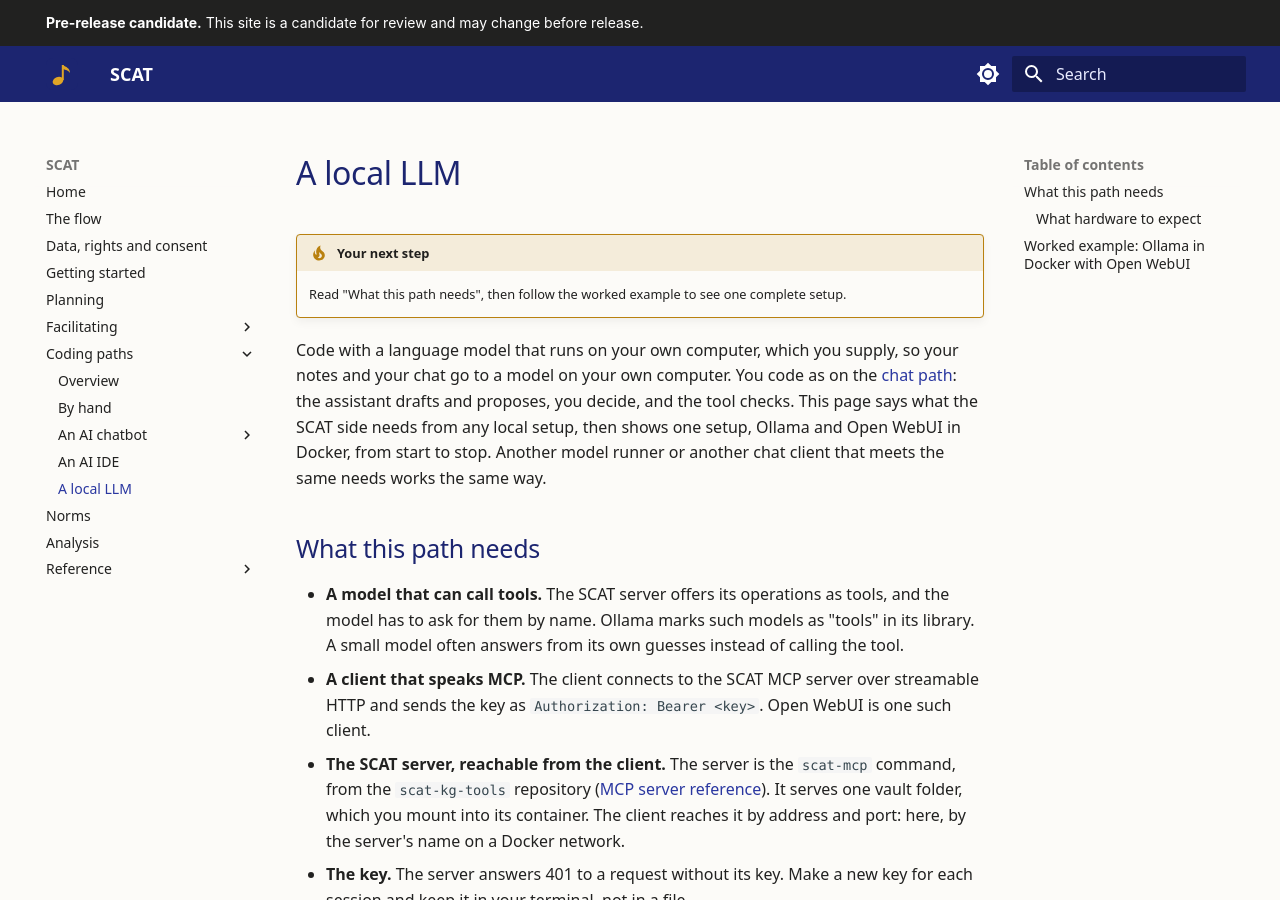
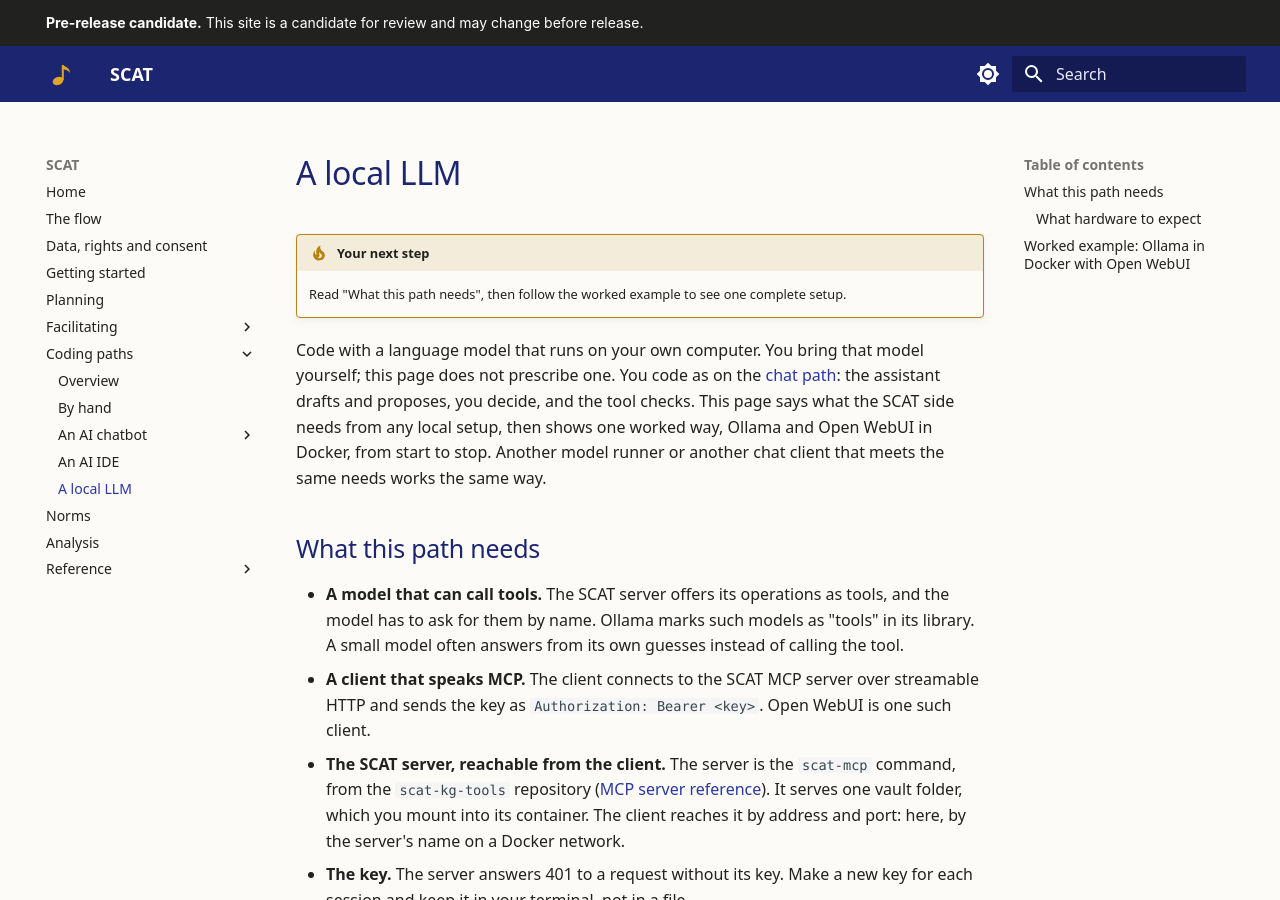
Before and after one commit to DynamicalSystemsGroup/scat-kg-tools, an MkDocs documentation site: the page built from docs/local-llm.md, in a window 1280 px wide and 900 px high. Built offline with MkDocs 1.6.1 and Material for MkDocs 9.7.7, drawn with Linux system fonts in a browser that asks for light colours; some of the changed text lies outside the part shown.

Commit message:
WP25-fix4: local LLM page, plain intro, no run timing, one route to Integrations

````diff
--- a/docs/local-llm.md
+++ b/docs/local-llm.md
@@ -7,9 +7,9 @@ provider: Ollama
 !!! tip "Your next step"
     Read "What this path needs", then follow the worked example to see one complete setup.
 
-Code with a language model that runs on your own computer, which you supply, so your notes and your chat go to a model on your own computer. You code as on
-the [chat path](chat-path.md): the assistant drafts and proposes, you decide, and the tool checks. This page says what
-the SCAT side needs from any local setup, then shows one setup, Ollama and Open WebUI in Docker, from start to stop.
+Code with a language model that runs on your own computer. You bring that model yourself; this page does not
+prescribe one. You code as on the [chat path](chat-path.md): the assistant drafts and proposes, you decide, and the tool checks. This page says what
+the SCAT side needs from any local setup, then shows one worked way, Ollama and Open WebUI in Docker, from start to stop.
 Another model runner or another chat client that meets the same needs works the same way.
 
 ## What this path needs
@@ -100,7 +100,7 @@ WebUI fetches for itself from huggingface.co. Your chat text goes only to the mo
     password is created. The SCAT server is not published at all; only Open WebUI reaches it, over the Docker network.
 
 2. **In a terminal:** name your clone, your vault and a new key, then start everything. The first start downloads
-   the images and builds the server: it took about 40 minutes on a slow connection, and later starts take seconds.
+   several GB of images and builds the server, which can take long on a slow connection. Later starts take seconds.
 
     ```text
     export SCAT_SRC=~/scat-kg-tools
````
Also changed, not shown: other parts of docs/local-llm.md (+2 -2 lines).
